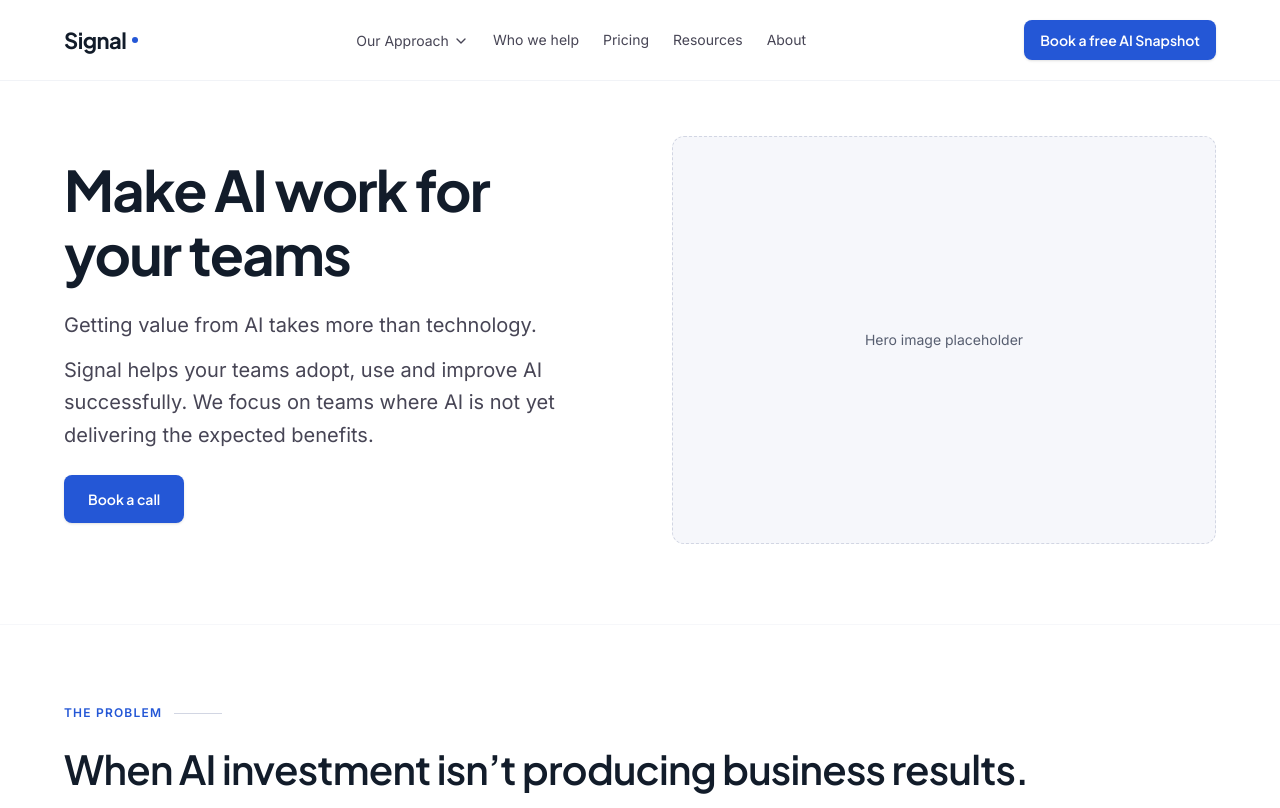
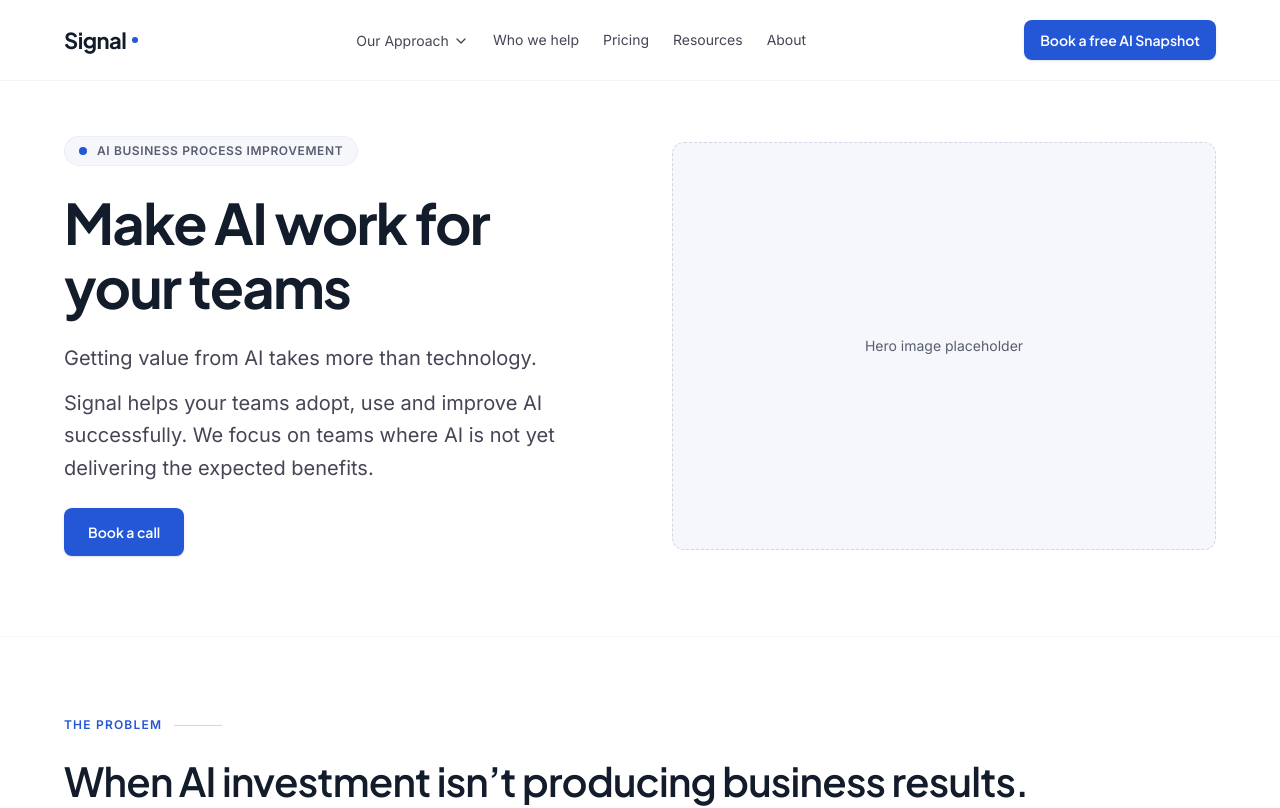
Before and after one commit to signalaibpi/signal-website, a Next.js app: page / in a window 1280 px wide. Shown: the top 808 px of the page. Built offline with nearby package versions, Linux system fonts and the light colour scheme.

Commit message:
Restore homepage hero positioning pill

```diff
--- a/components/home/Hero.tsx
+++ b/components/home/Hero.tsx
@@ -4,6 +4,12 @@ export function Hero() {
       <div className="max-w-[1280px] mx-auto px-5 md:px-10 lg:px-16 pt-14 pb-16 sm:pb-20">
         <div className="grid grid-cols-1 lg:grid-cols-12 gap-12 lg:gap-16 items-center">
           <div className="lg:col-span-6 flex flex-col gap-6">
+            <div className="inline-flex items-center gap-2.5 px-3.5 py-1.5 rounded-full bg-surface-container-low border border-outline-variant/30 w-fit">
+              <span className="w-2 h-2 rounded-full bg-primary shrink-0" />
+              <span className="font-body text-xs text-secondary uppercase tracking-wider font-semibold">
+                AI Business Process Improvement
+              </span>
+            </div>
             <h1 className="font-display text-[36px] leading-[44px] sm:text-[56px] sm:leading-[64px] tracking-[-0.03em] text-on-surface font-bold">
               Make AI work for your teams
             </h1>
```
Also changed, not shown: 1 other file (tests, documents, lock files or other folders).
